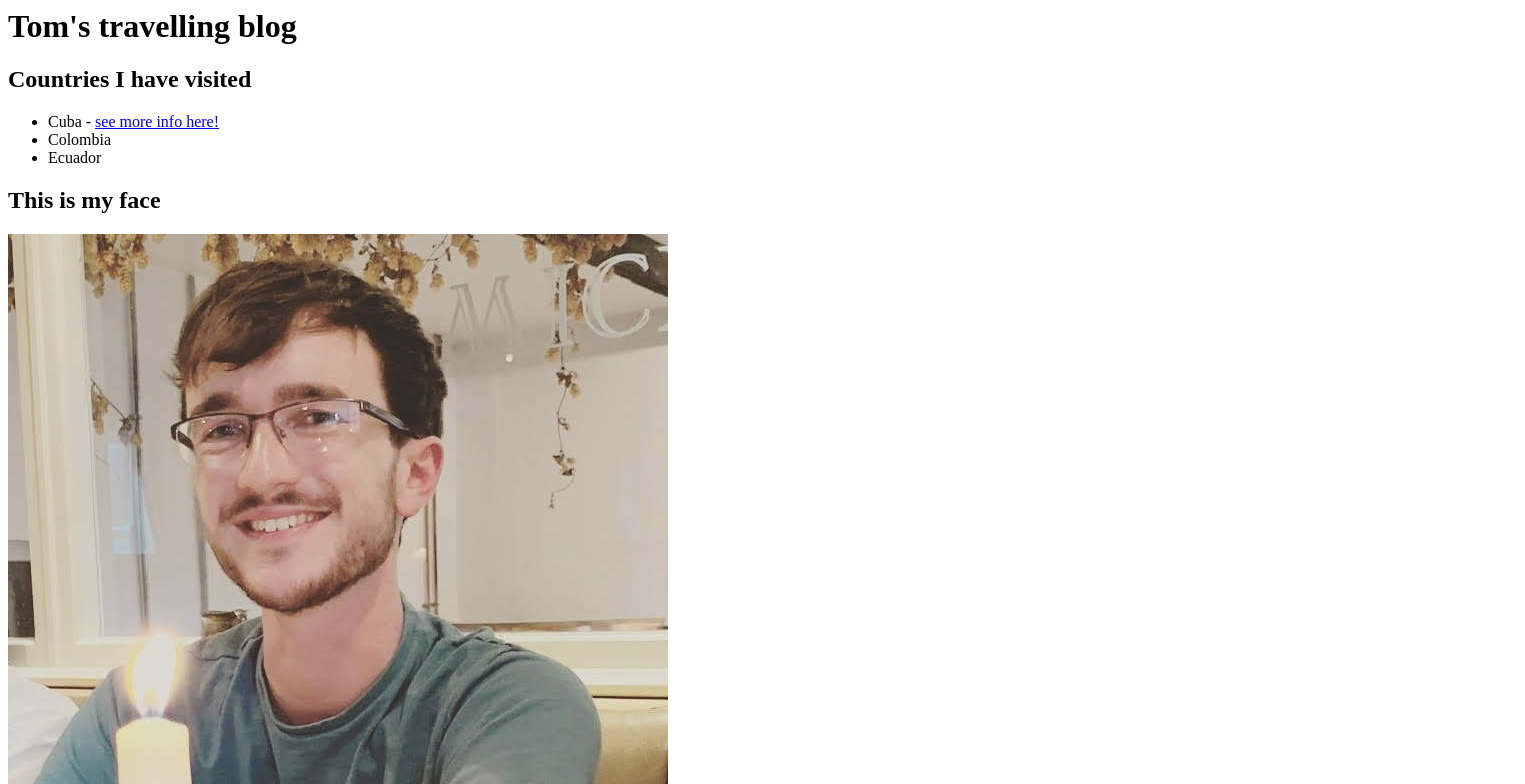
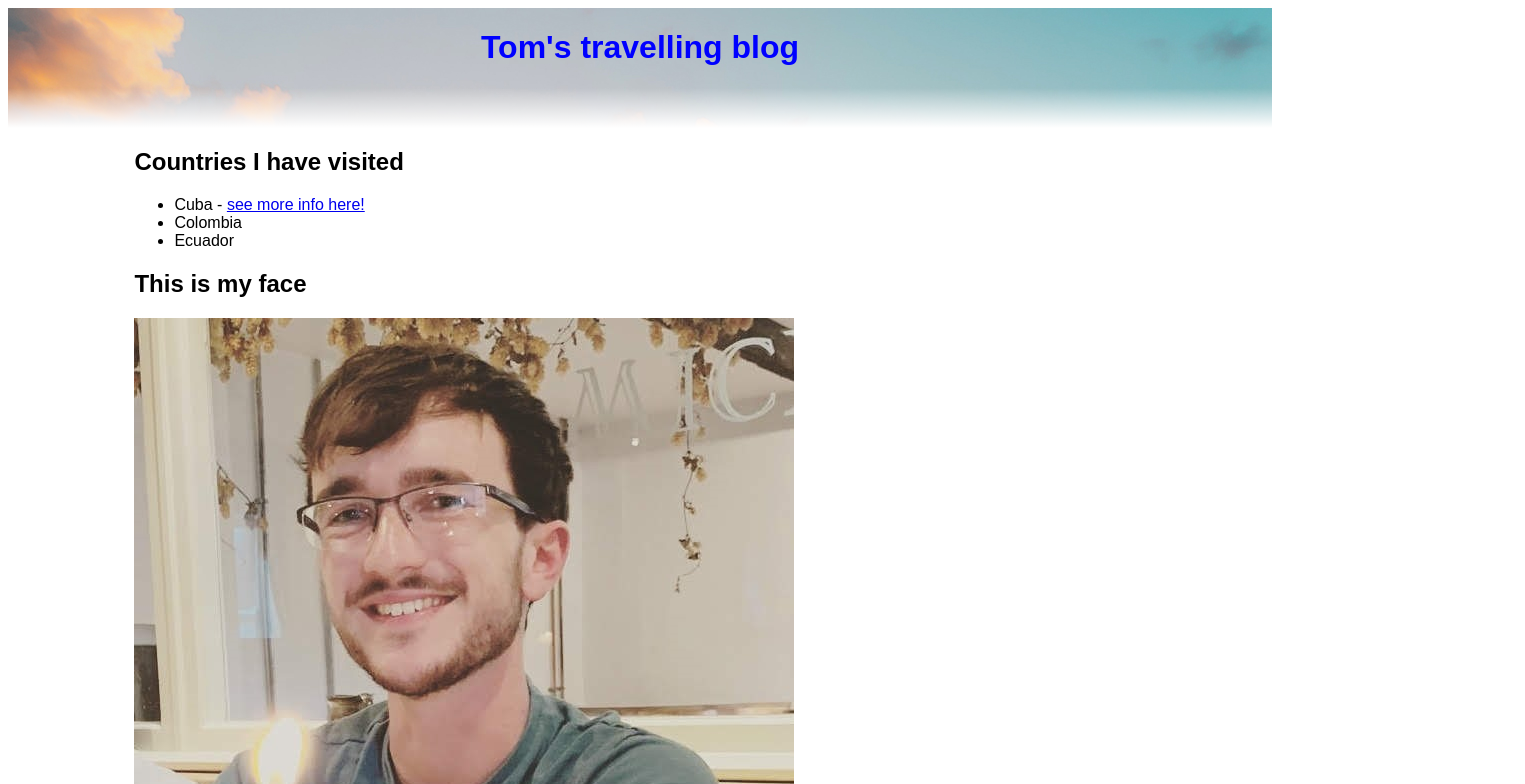
Before and after one commit to TomJSoftwire/my-site, a plain HTML site: page index.html in a window 1280 px wide. Shown: the top 784 px of the page, 1525 px wide, since content can reach past the window. Drawn offline with Linux system fonts and the light colour scheme.

Commit message:
end of week 1

```diff
--- a/index.html
+++ b/index.html
@@ -1,16 +1,21 @@
 <head>
     <title>Tom's travelling site</title>
+    <link rel="stylesheet" href="styles.css">
 </head>
+
 <body>
-  <header><h1>Tom's travelling blog</h1></header>
+    <header>
+        <h1>Tom's travelling blog</h1>
+    </header>
+    <div id="body-wrapper">
         <h2>Countries I have visited</h2>
         <ul>
-    <li>Cuba - <a href="cuba.html">see more info here!</a></li>
+            <li>Cuba - <a href="cuba/index.html">see more info here!</a></li>
             <li>Colombia</li>
             <li>Ecuador</li>
         </ul>
         <h2>This is my face</h2>
-  <img src="assets/me.jpg" alt="My lovely face" >
+        <img src="assets/me.jpg" alt="My lovely face">
         <h2>My ranking of the Countries</h2>
         <table>
             <th>
@@ -38,12 +43,13 @@
                     1
                 </td>
                 <td>
-                <img src="assets/cuba.svg" >
+                    <img src="assets/cuba.svg">
                 </td>
             </tr>
         </table>
         <h2>Contact Me!</h2>
-  <p>I love it when strange weirdos from the internet contact me! Put a message in here and I <em>definitely</em> won't get a restraining order on you!</p>
+        <p>I love it when strange weirdos from the internet contact me! Put a message in here and I <em>definitely</em>
+            won't get a restraining order on you!</p>
         <form action="" method="post">
             <ul>
                 <li>
@@ -63,4 +69,5 @@
                 </li>
             </ul>
         </form>
+    </div>
 </body>
--- /dev/null
+++ b/styles.css
@@ -0,0 +1,34 @@
+* {
+  font-family: Arial, Helvetica, sans-serif;
+  /* border: solid red; */
+}
+
+body {
+  justify-content: center;
+  align-items: center;
+  display: flex;
+  flex-direction: column;
+}
+
+header {
+  display: flex;
+  justify-content: center;
+  width: 100%;
+  background-image: linear-gradient(
+      transparent,
+      transparent,
+      transparent,
+      white
+    ),
+    url("/assets/beach.jpg");
+  height: 15vh;
+}
+
+header h1 {
+  color: blue;
+  background-color: rgba()
+}
+
+#body-wrapper {
+  width: 80%;
+}
```
Also changed, not shown: assets/beach.jpg (added), cuba/index.html (renamed from cuba.html). Lines whose indentation alone changed are shown as unchanged.
